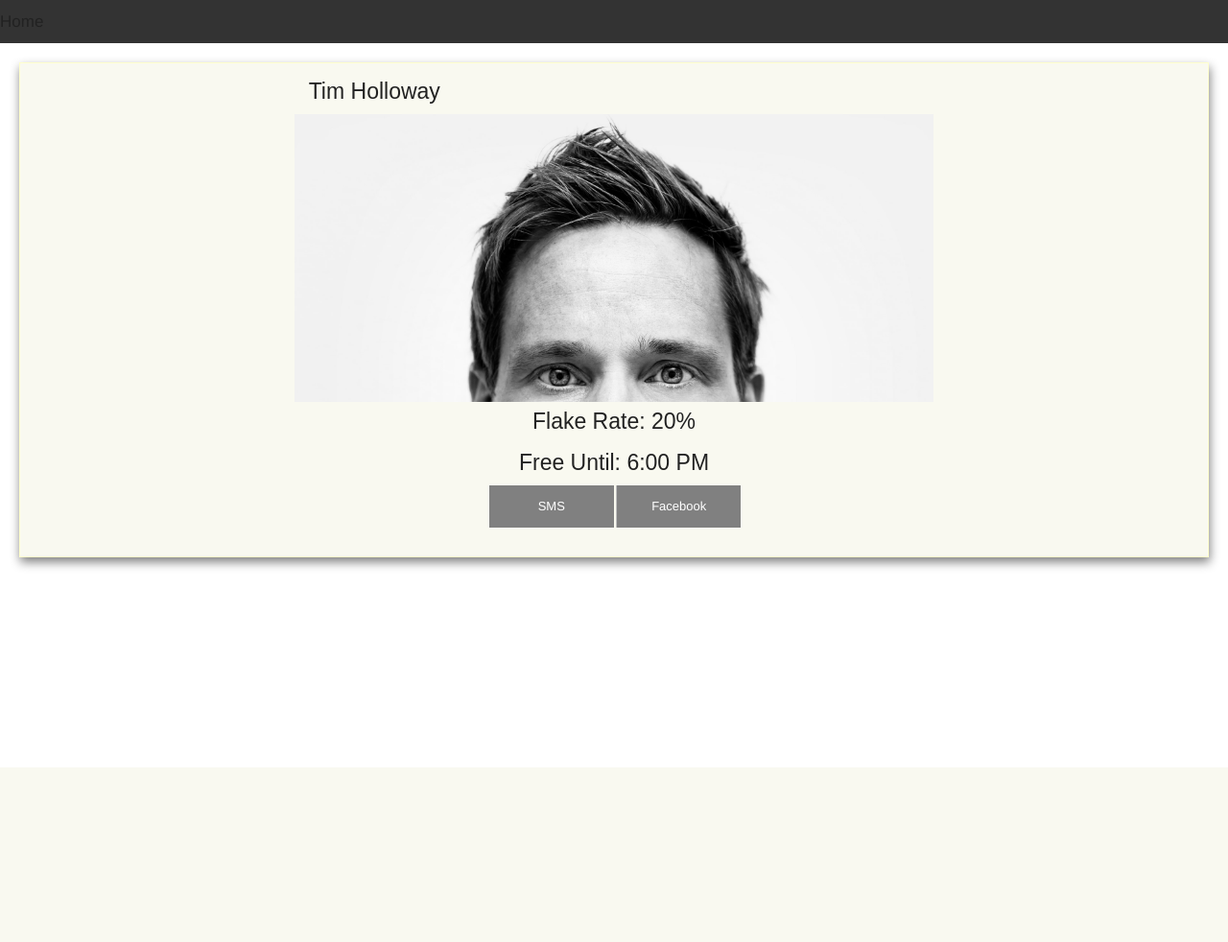
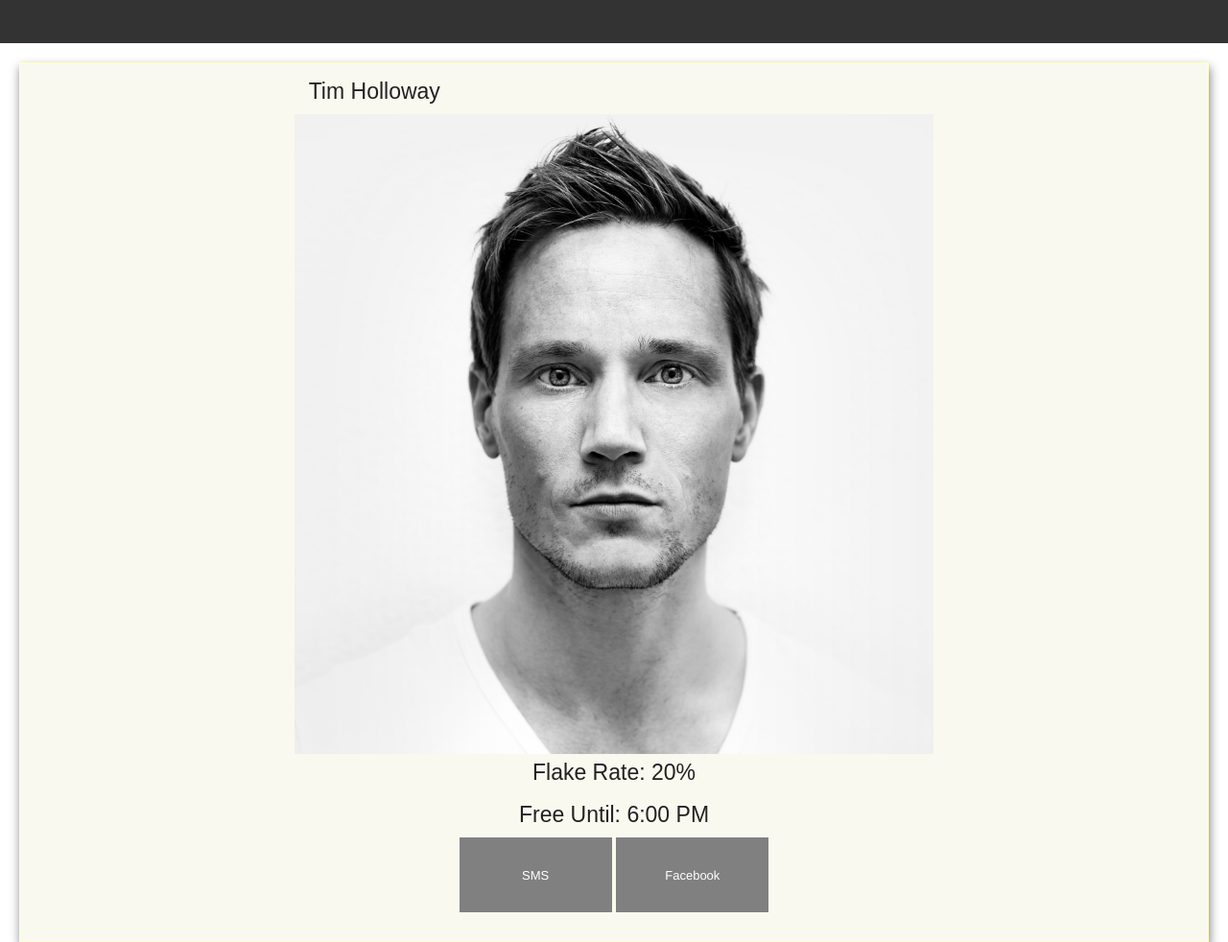
Before and after one commit to nacolias/cse170_project, a PHP site: page /index.html in a window 1280 px wide. Shown: the whole page at 96% size. Before the commit the page ends 800 px from the top, so only its background shows below. Run offline with PHP 8.4, Linux system fonts and the light colour scheme.

Commit message:
Struggling with navs and shit

```diff
--- a/css/timespace.css
+++ b/css/timespace.css
@@ -1,11 +1,3 @@
-.fa{
-    text-align: center;
-    color:  #FFFFFF;
-    top:50%;
-    width:100%;
-    height: 100%;
-    padding-top: 5px;
-}
 
 /*Formatting for the individual "post-it's"*/
 .person{
@@ -17,9 +9,12 @@
 }
 
 .person .button{
-    width: 10em;
+    width:25%;
     background: gray;
     border:none;
+    margin:none;
+    padding:5%;
+
 }
 
 .person h4{
@@ -29,7 +24,7 @@
 /*Faux Crop*/
 .profilePic{
     /*This is an arbitrary number, eyeballed it*/
-    height: 300px;
+    height: 20%;
     overflow:hidden;
     padding: 0;
 }
@@ -37,3 +32,7 @@
 .profilePic img{
     width:100%;
 }
+
+#nav{
+    background-color: gray;
+}
--- a/index.html
+++ b/index.html
@@ -14,13 +14,11 @@
 
     <!--Nav-->
     <div class="sticky">
-	    <nav class="top-bar" data-topbar role="navigation">
-	    	<ul class="title-area">
-	    		<li class="name">
-	    			<h1> Home </h1>
-	    		</li>
-	    	</ul>
-	    </nav>
+	    <div class="fixed sticky">
+	    	<nav class="top-bar" data-topbar role="navigation">
+
+	    	</nav>
+		 </div>
 	</div>
     <!--Main Body-->
  	<div class="person">
@@ -49,12 +47,10 @@
         </div>
 
         <div class="row">
-            <div class="small-centered small-10 columns">
+            <div class="small-centered small-8 columns">
                 <center>
-                    <ul class="small button-group"
-                        <li><a href="#" class="small button">SMS</a></li>
-                        <li><a href="#" class="small button">Facebook</a></li>
-                    </ul>
+                    <a href="#" class="small button">SMS</a>
+                    <a href="#" class="small button">Facebook</a>
                 </center>
             </div>
         </div>
```
